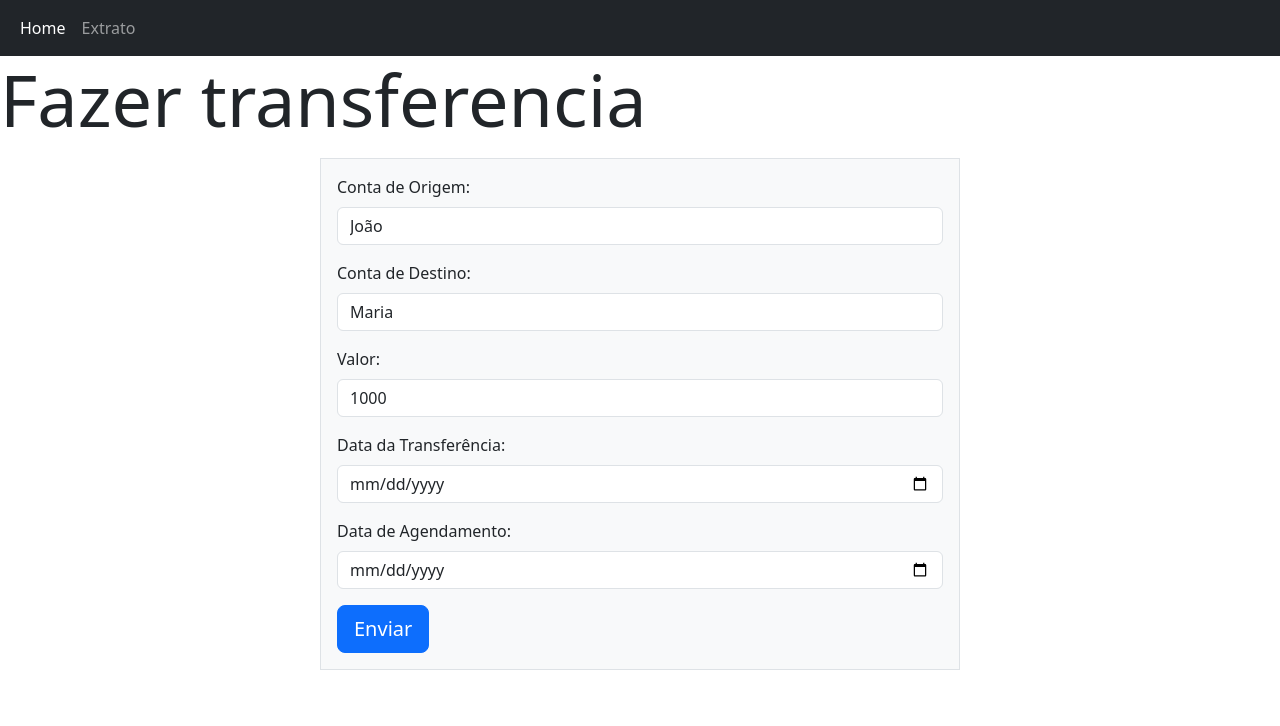
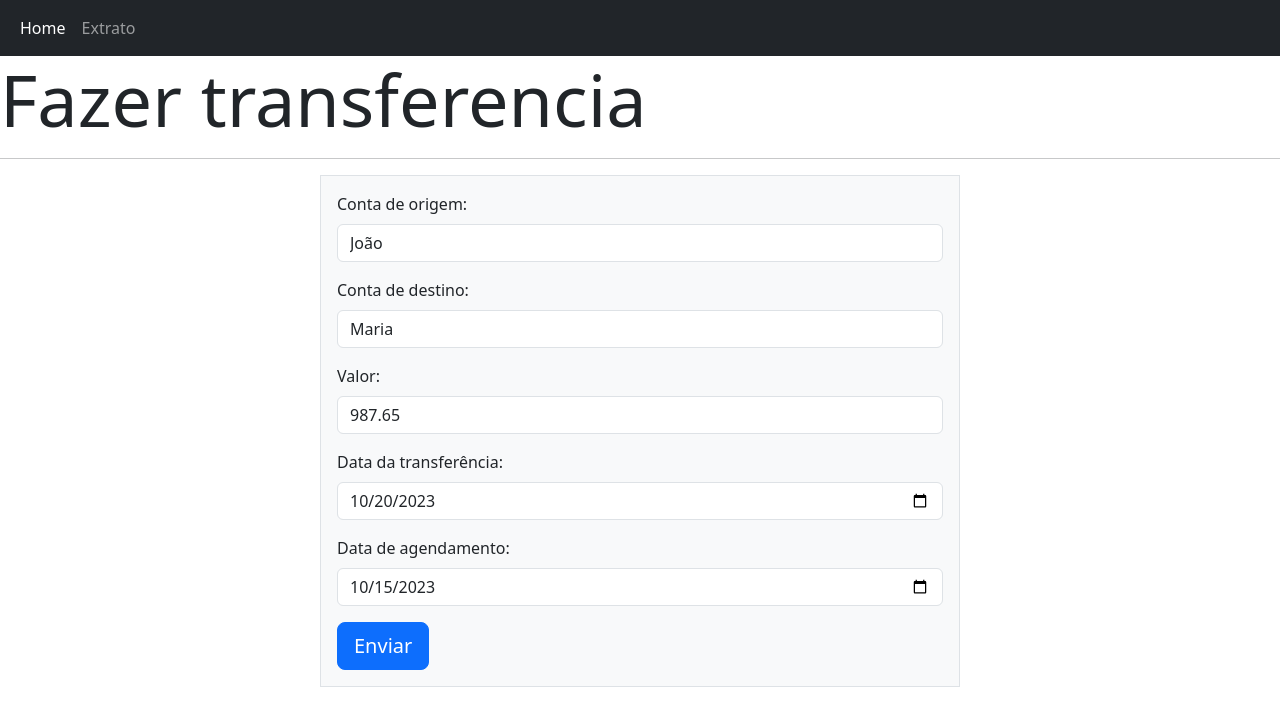
Before and after one commit to giovannins/wayon-teste, a Vue app in the folder frontend/: page / in a window 1280 px wide. Shown: the top 726 px of the page. Built offline with nearby package versions, Linux system fonts and the light colour scheme.

Commit message:
Terminando parte de cadastro e validação dos dados

```diff
--- a/frontend/src/views/HomeView.vue
+++ b/frontend/src/views/HomeView.vue
@@ -1,19 +1,57 @@
 <script setup>
+import axios from "axios";
+import { ref } from 'vue';
 
-let originAccount = "João"
-let destinyAccount = "Maria"
-let value = 1000.00
-let transactionDate = ""
-let scheduleDate = ""
+const date = new Date();
 
-function showData() {
-  console.log({
-    "originAccount": originAccount,
-		"destinyAccount": destinyAccount,
-		"value": value,
-		"transactionDate": transactionDate,
-		"scheduleDate": scheduleDate
-  })
+let originAccount = ref("João")
+let destinyAccount = ref("Maria")
+let value = ref(987.65)
+let transactionDate = ref("2023-10-20")
+let scheduleDate = ref(`${date.getFullYear()}-${date.getMonth() + 1}-${date.getDate()}`)
+let transferenciaInvalida = ref(false)
+
+function validateInputs() {
+  if (
+    originAccount.value == '' ||
+    destinyAccount.value == '' ||
+    value.value <= 0 ||
+    transactionDate.value == '' ||
+    scheduleDate.value == ''
+  ) {
+    return false
+  } else {
+    return true
+  }
+}
+
+function saveTransaction() {
+
+  if (validateInputs()) {
+    const options = {
+      method: 'POST',
+      url: 'http://localhost:8080/transaction/create',
+      headers: { 'Content-Type': 'application/json' },
+      data: {
+        "originAccount": originAccount.value,
+        "destinyAccount": destinyAccount.value,
+        "value": value.value,
+        "transactionDate": transactionDate.value,
+        "scheduleDate": scheduleDate.value
+      }
+    };
+
+    axios.request(options).then(function (response) {
+      console.log(response.data);
+      alert("Cadastrado com sucesso!")
+    }).catch(function (error) {
+      console.error(error.response.data);
+      alert(error.response.data.message);
+      transferenciaInvalida.value = !transferenciaInvalida.value
+    });
+  } else {
+    alert("Por favor, preencher todos os campos!")
+  }
 }
 
 </script>
@@ -21,35 +59,46 @@ function showData() {
 <template>
   <main>
     <h1 class="display-2 mb-3">Fazer transferencia</h1>
+    <hr>
 
     <div class="bg-light p-3 w-50 mx-auto border">
-
       <div class="mb-3">
-          <label class="form-label" for="originAccount">Conta de Origem:</label>
+        <label class="form-label" for="originAccount">Conta de origem:</label>
         <input class="form-control" type="text" id="originAccount" name="originAccount" v-model="originAccount" required>
+        <span v-if="originAccount == ''" class="text-danger">Campo obrigátorio para transferencia</span>
       </div>
 
       <div class="mb-3">
-          <label class="form-label" for="destinyAccount">Conta de Destino:</label>
-          <input class="form-control" type="text" id="destinyAccount" name="destinyAccount" v-model="destinyAccount" required>
+        <label class="form-label" for="destinyAccount">Conta de destino:</label>
+        <input class="form-control" type="text" id="destinyAccount" name="destinyAccount" v-model="destinyAccount"
+          required>
+        <span v-if="destinyAccount == ''" class="text-danger">Campo obrigátorio para transferencia</span>
       </div>
 
       <div class="mb-3">
         <label class="form-label" for="value">Valor:</label>
-          <input class="form-control" type="number" step="0.01" id="value" name="value" v-model="value" required>
+        <input class="form-control" type="number" step="0.01" id="value" name="value" v-model.number="value" required>
+        <span v-if="value <= '0'" class="text-danger">Campo obrigátorio para transferencia</span>
       </div>
 
       <div class="mb-3">
-          <label class="form-label" for="transactionDate">Data da Transferência:</label>
-          <input class="form-control" type="date" id="transactionDate" name="transactionDate" v-model="transactionDate" required>
+        <label class="form-label" for="transactionDate">Data da transferência:</label>
+        <input class="form-control" type="date" id="transactionDate" name="transactionDate" v-model="transactionDate"
+          required>
+        <span v-if="transactionDate == ''" class="text-danger">Campo obrigátorio para transferencia</span>
+
       </div>
 
       <div class="mb-3">
-          <label class="form-label" for="scheduleDate">Data de Agendamento:</label>
+        <label class="form-label" for="scheduleDate">Data de agendamento:</label>
         <input class="form-control" type="date" id="scheduleDate" name="scheduleDate" v-model="scheduleDate" required>
+        <span v-if="scheduleDate == ''" class="text-danger">Campo obrigátorio para transferencia</span>
+        <span v-if="transferenciaInvalida" class="text-danger">A <strong>Data de transferência</strong> deve ser maior que
+          a <strong>Data de agendamento</strong> em até no maximo <strong>50 dias</strong></span>
       </div>
 
-        <button class="btn btn-primary btn-lg" type="button" @click="showData">Enviar</button>
+      <button class="btn btn-primary btn-lg" type="button" @click="saveTransaction">Enviar</button>
+
     </div>
   </main>
 </template>
```
Lines whose indentation alone changed are shown as unchanged.
